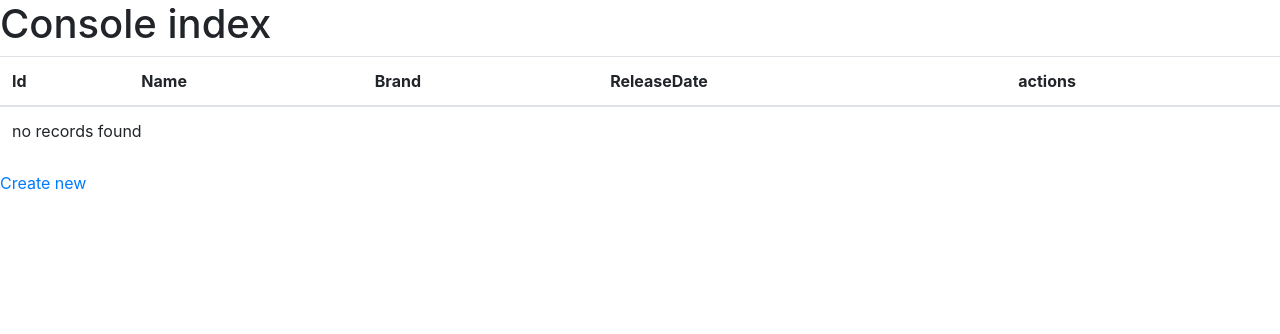
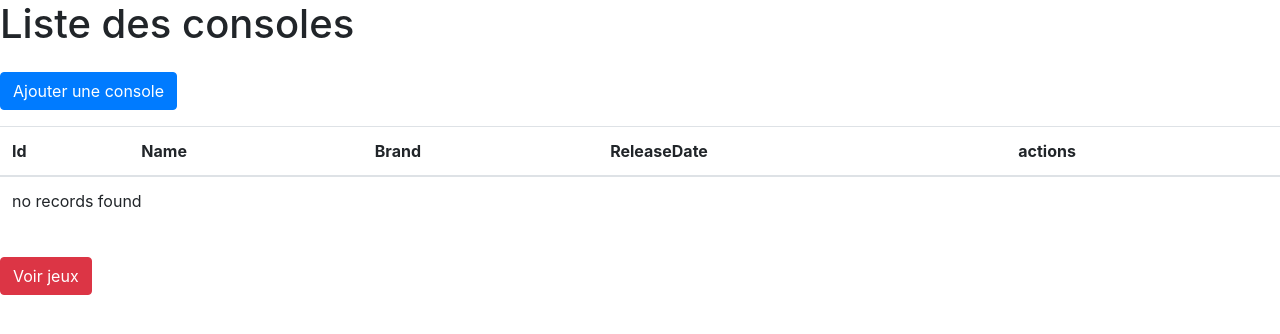
Before and after one commit to VanessaBlanchet/Projet-Symfo, a Symfony app: template new_project/templates/console/index.html.twig in a window 1280 px wide. Shown: the top 334 px of the page. Run offline with Twig, Linux system fonts and the light colour scheme; the template is opened without the code that fills it, so the values that code supplies are empty; some libraries are stand-ins or nearby versions.

Commit message:
Mise en forme des boutons dans les index des consoles et des jeux

```diff
--- a/new_project/config/routes.yaml
+++ b/new_project/config/routes.yaml
@@ -26,7 +26,7 @@ app_console_show:
 app_console_delete:
     path: /console/{id}
     controller: App\Controller\ConsoleController::delete
-    methods: [DELETE]
+    methods: [POST]
 
 # Routes for VideoGamesController
 app_video_games_index:
--- a/new_project/templates/console/index.html.twig
+++ b/new_project/templates/console/index.html.twig
@@ -3,7 +3,9 @@
 {% block title %}Console index{% endblock %}
 
 {% block body %}
-    <h1>Console index</h1>
+    <h1>Liste des consoles</h1>
+
+    <a class="btn btn-primary mt-3 mb-3" href="{{ path('app_console_new') }}">Ajouter une console</a>
 
     <table class="table">
         <thead>
@@ -35,5 +37,6 @@
         </tbody>
     </table>
 
-    <a href="{{ path('app_console_new') }}">Create new</a>
+    <a class="btn btn-danger mt-3 mb-3" href="{{ path('app_video_games_index') }}">Voir jeux </a>
+
 {% endblock %}
--- a/new_project/templates/video_games/index.html.twig
+++ b/new_project/templates/video_games/index.html.twig
@@ -3,7 +3,9 @@
 {% block title %}VideoGames index{% endblock %}
 
 {% block body %}
-    <h1>VideoGames index</h1>
+    <h1>Liste des jeux vidéos</h1>
+
+    <a class="btn btn-primary mt-3 mb-3" href="{{ path('app_video_games_new') }}">Ajouter un jeu</a>
 
     <table class="table">
         <thead>
@@ -37,5 +39,5 @@
         </tbody>
     </table>
 
-    <a href="{{ path('app_video_games_new') }}">Create new</a>
+    <a class="btn btn-danger mt-3 mb-3" href="{{ path('app_console_index') }}">Voir consoles</a>
 {% endblock %}
```
